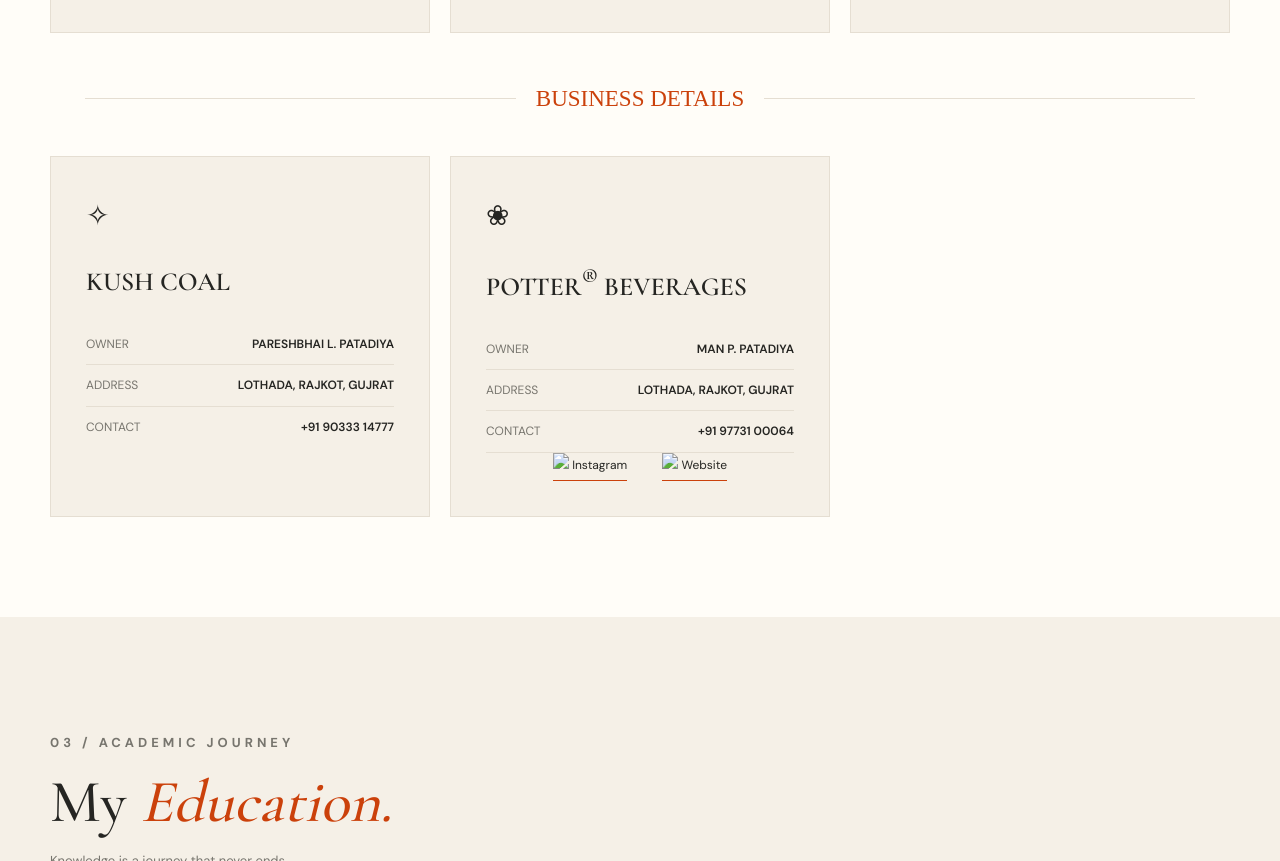
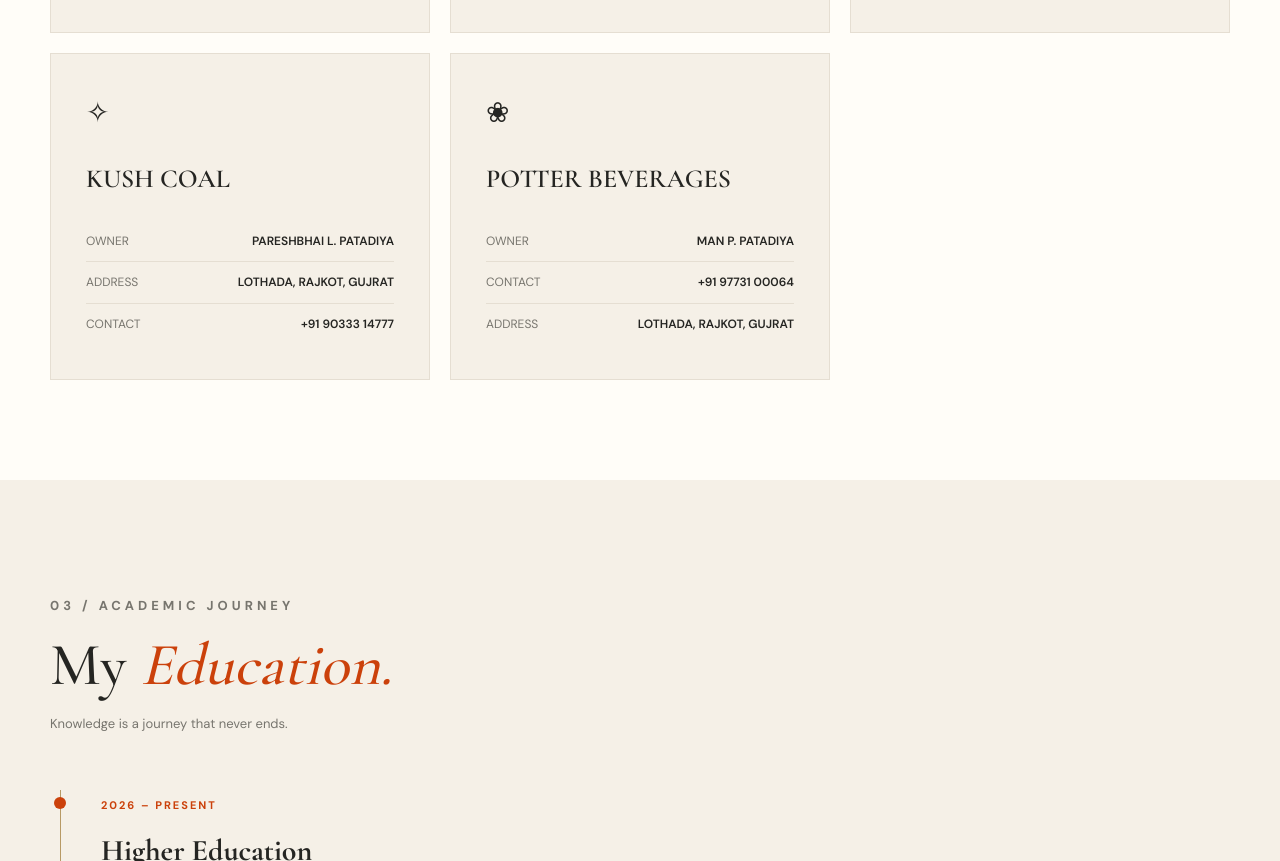
Before and after one commit to Potter-Beverages/Man-Patadiya, a plain HTML site: page index.html in a window 1280 px wide. Shown: the part 2505-3366 px from the top of the page. Drawn offline with nearby package versions, Linux system fonts and the light colour scheme.

Commit message:
Update index.html

```diff
--- a/index.html
+++ b/index.html
@@ -442,15 +442,6 @@
             display: grid;
             grid-template-columns: repeat(3, 1fr);
             gap: 20px;
-        }
-
-        /* Divider above the two additional boxes */
-        .biodata-grid .biodata-divider {
-            grid-column: 1 / -1;
-            width: 100%;
-            max-width: 100%;
-            padding: 18px 35px;
-            margin: 8px 0 0;
         }
 
         .biodata-card {
@@ -1373,12 +1364,8 @@
 
                 </div>
 
-                <!-- BUSINESS DIVIDER -->
-                <div class="divider biodata-divider">
-                    <span>BUSINESS DETAILS</span>
-                </div>
-
-                 <!-- KUSH COAL -->
+
+                <!-- KUSH COAL -->
 
                 <div class="biodata-card reveal">
 
@@ -1410,35 +1397,24 @@
 
                     <div class="card-icon">❀</div>
 
-                    <h3>POTTER<sup>®</sup> BEVERAGES</h3>
+                    <h3>POTTER BEVERAGES</h3>
 
                     <div class="card-row">
                         <span>OWNER</span>
                         <span>MAN P. PATADIYA</span>
                     </div>
 
-		<div class="card-row">
+                    <div class="card-row">
+                        <span>CONTACT</span>
+                        <span>+91 97731 00064</span>
+                    </div>
+
+                    <div class="card-row">
                         <span>ADDRESS</span>
                         <span>LOTHADA, RAJKOT, GUJRAT</span>
                     </div>
 
-                    <div class="card-row">
-                        <span>CONTACT</span>
-                        <span>+91 97731 00064</span>
-                    </div>
-
-
-			<div class="contact-details">
-
-                <a href="https://www.instagram.com/potter_beverages?__pwa=1#/" target="_blank">
-		<img src="Instagram.png" width="30" hight="30" class="left-img" />
-    			Instagram
-		</a>
-
-                <a href="https://www.potterbeverage.com/" target="_blank">
-		<img src="Potter.png" width="20" hight="20" class="left-img" />
-    			Website
-		</a>
+                </div>
 
 
             </div>
@@ -1446,16 +1422,7 @@
         </div>
 
 
-                </div>
-
-
-            </div>
-
-        </div>
-
-
     </section>
-
 
 
 
```
